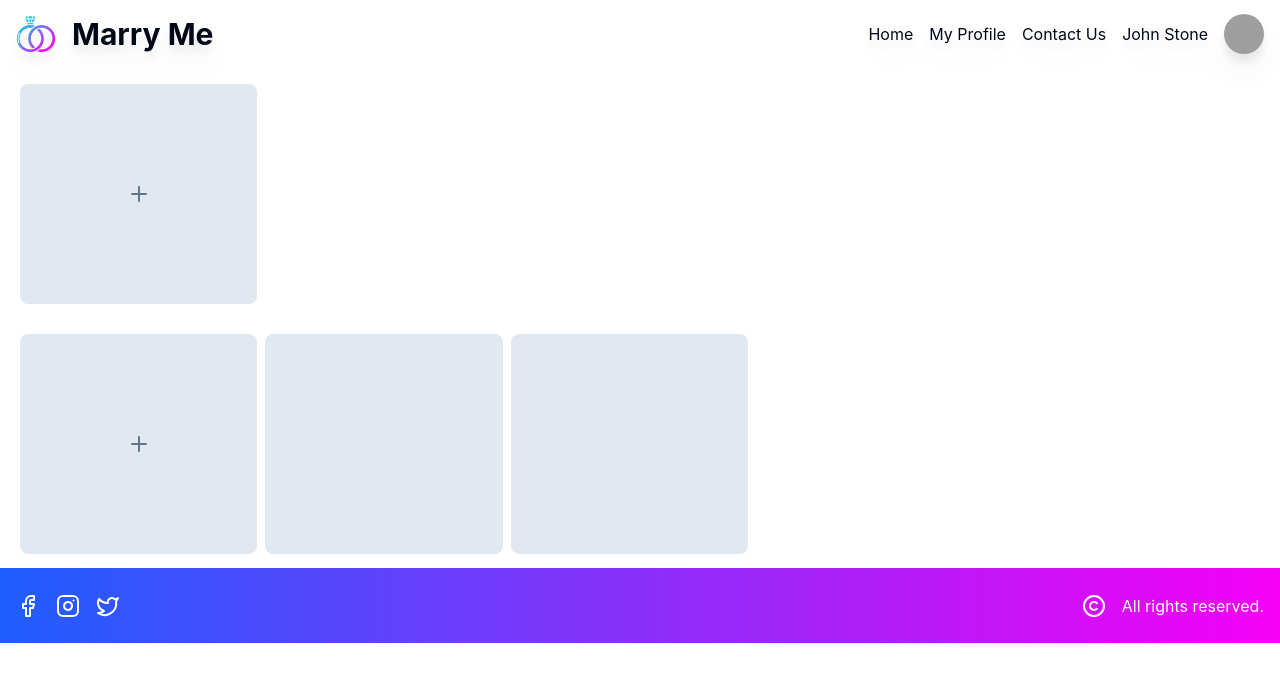
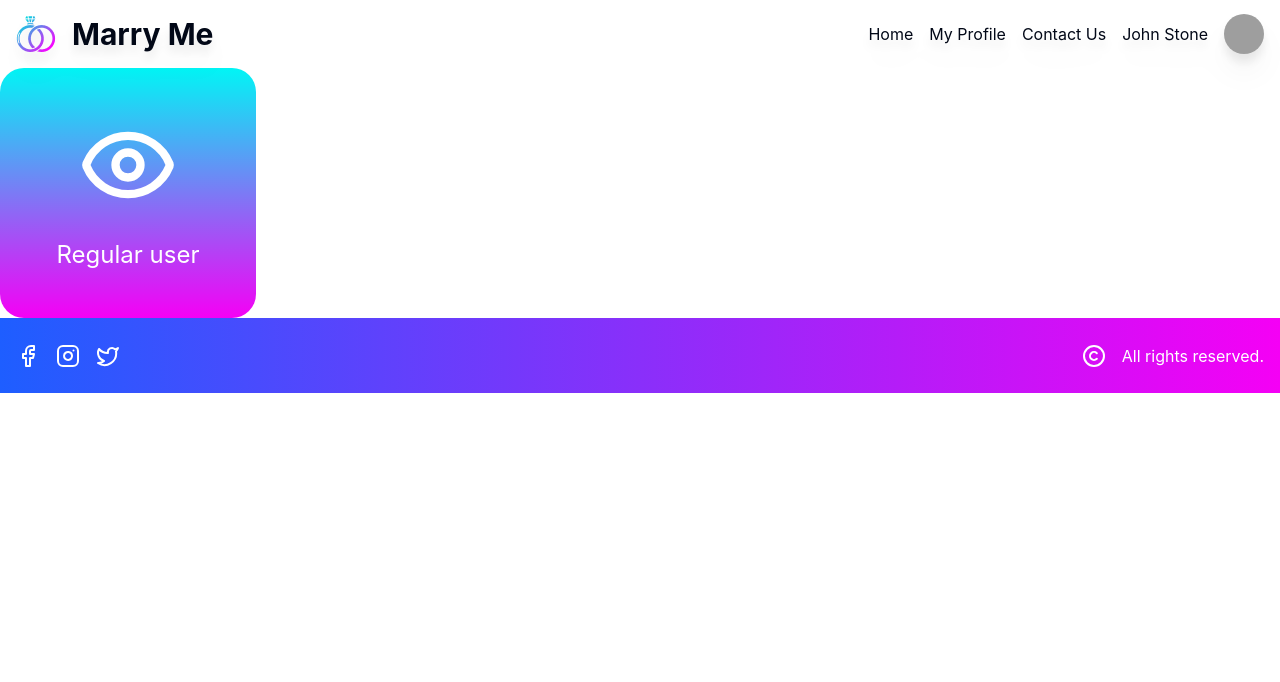
Before and after one commit to MCezarLucian/marry-me, a React (Create React App) app: page / in a window 1280 px wide. Shown: the top 682 px of the page. Built offline with nearby package versions, Linux system fonts and the light colour scheme; no server answers; grey boxes are pictures that could not be loaded.

Commit message:
feature/component/usertype/demo

```diff
--- a/src/App.tsx
+++ b/src/App.tsx
@@ -1,17 +1,15 @@
 import React from "react";
 import "./App.css";
-import FileUploadDropzone from "./components/imageUploader/FileUploadDropzone";
 import Navbar from "./components/navbar/Navbar";
 import Footer from "./components/footer/Footer";
 import { users } from "./mockdata/data";
-import ProfilePicture from "./components/imageUploader/ProfilePicture";
+import UserTypeComponent from "./components/usertypecomponent/UserTypeComponent";
 
 function App() {
   return (
-    <div className="h-32 w-[60%]">
+    <div className="h-full w-[60%]">
       <Navbar logged user={users[0]} />
-      <ProfilePicture profilePicture={users[0].profilePicture} />
-      <FileUploadDropzone user={users[0]} />
+      <UserTypeComponent participant={false} />
       <Footer />
     </div>
   );
--- /dev/null
+++ b/src/components/usertypecomponent/UserTypeComponent.tsx
@@ -0,0 +1,37 @@
+import { Eye, User } from "lucide-react";
+import React from "react";
+import { useNavigate } from "react-router";
+
+interface UserTypeComponentProps {
+  participant: boolean;
+}
+
+const UserTypeComponent = ({ participant }: UserTypeComponentProps) => {
+  const navigate = useNavigate();
+
+  const handleChoosUser = (e: any) => {
+    e.preventDefault();
+    navigate("/");
+  };
+
+  return (
+    <div
+      onClick={handleChoosUser}
+      className="cursor-pointer h-[250px] flex flex-col p-10 justify-center items-center w-64 gap-6 rounded-3xl bg-gradient-to-b from-NeonBlue to-MainPink font-Inter text-white"
+    >
+      {participant ? (
+        <>
+          <User size={100} className="" />
+          <div className="text-2xl">Participant</div>
+        </>
+      ) : (
+        <>
+          <Eye size={100} />
+          <div className="text-2xl">Regular user</div>
+        </>
+      )}
+    </div>
+  );
+};
+
+export default UserTypeComponent;
--- a/src/index.tsx
+++ b/src/index.tsx
@@ -1,15 +1,15 @@
-import React from 'react';
-import ReactDOM from 'react-dom/client';
-import './index.css';
-import App from './App';
-import reportWebVitals from './reportWebVitals';
+import React from "react";
+import ReactDOM from "react-dom/client";
+import "./index.css";
+import reportWebVitals from "./reportWebVitals";
+import Router from "./Router";
 
 const root = ReactDOM.createRoot(
-  document.getElementById('root') as HTMLElement
+  document.getElementById("root") as HTMLElement
 );
 root.render(
   <React.StrictMode>
-    <App />
+    <Router />
   </React.StrictMode>
 );
 
```
